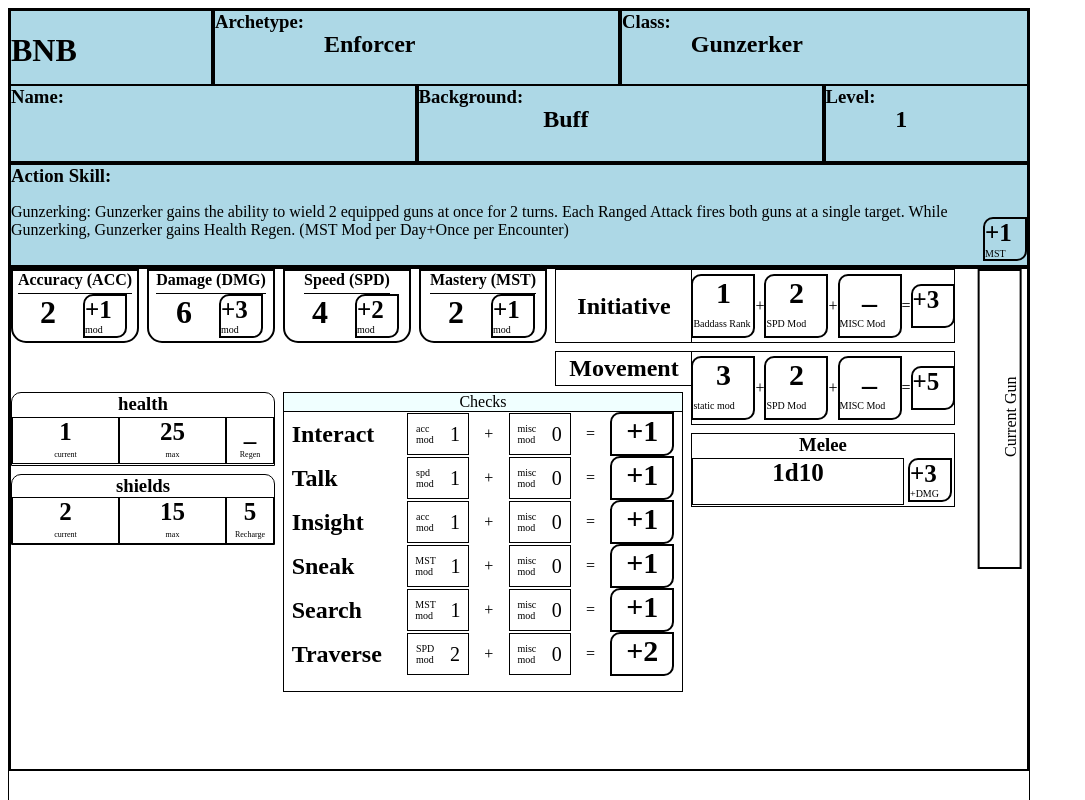
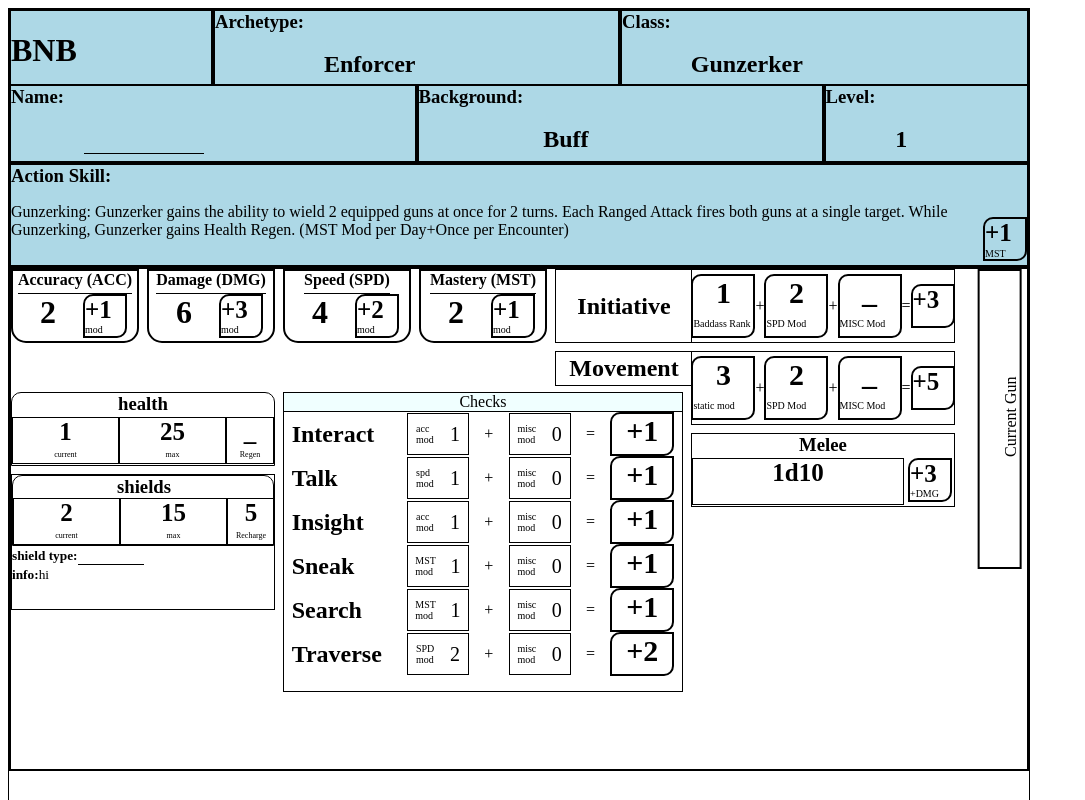
Before and after one commit to chrehall68/character-sheet, a React (Create React App) app: page / in a window 1280 px wide. Shown: the top 800 px of the page, without its empty margins (0-1085 px from the left). Built offline with nearby package versions, Linux system fonts and the light colour scheme.

Commit message:
get Editable working; use it

```diff
--- a/src/Body.css
+++ b/src/Body.css
@@ -226,6 +226,19 @@
 
 .shields{
     grid-column: span 4;
-    grid-template-rows: inherit;
-    grid-template-columns: inherit;
+    grid-row: span 7;
+    border:1px solid black;
+    overflow: hidden;
 }
+
+.shields .shieldInput{
+    display: block;
+    width : 240px;
+    overflow: hidden;
+}
+.shields .shieldInput p, .shields .shieldInput h5{
+    display:inline-block;
+    margin: auto auto;
+    padding: auto auto;
+    font-size: smaller;
+}
--- a/src/Body.js
+++ b/src/Body.js
@@ -2,6 +2,7 @@
 import "./Body.css"
 
 import { ModifierBox, LargeModifierBox, LongModifierBox } from './ModifierBox'
+import { Editable } from './Editable'
 
 class SmallAttr extends React.Component {
     constructor(props) {
@@ -171,6 +172,8 @@
     render() {
         return <div className="shields" style={this.props.style}>
             <HeaderCurMaxMod header="shields" cur="2" max="15" mod="5" mod_label="Recharge" />
+            <span className="shieldInput"><h5>shield type: </h5><p><Editable callback={() => { console.log("no") }} /></p></span>
+            <span className="shieldInput"><h5>info: </h5><p><Editable initialVal="hi" /></p></span>
         </div>
     }
 }
@@ -195,7 +198,7 @@
                 <Health style={{ gridRow: "7/span 4" }} />
                 <Checks style={{ gridRow: "7/span 15" }} />
                 <Melee style={{ gridRow: "9/span 4" }} />
-                <Shields style={{ gridRow: "11 / span 4" }} />
+                <Shields style={{ gridRow: "11 / span 7" }} />
             </div>
         )
     }
--- /dev/null
+++ b/src/Editable.css
@@ -0,0 +1,10 @@
+.editable{
+    font-size: inherit;
+    font-weight: inherit;
+    font-family: inherit;
+    display: inherit;
+    margin: inherit;
+    padding: inherit;
+    background-color: inherit;
+    border:none;
+}
--- /dev/null
+++ b/src/Editable.js
@@ -0,0 +1,63 @@
+import React from 'react'
+import { PropTypes } from 'prop-types';
+import "./Editable.css"
+
+export class Editable extends React.Component {
+    constructor(props) {
+        super(props)
+        this.callback = this.props.callback || Editable.defaultProps.callback
+        this.maxChars = this.props.maxChars || Editable.defaultProps.maxChars
+        this.pass_props = {};
+        this.state = { value: this.props.initialVal || Editable.defaultProps.initialVal }
+
+    }
+
+    render() {
+        return <input type="text" maxLength={this.maxChars} onKeyPress={this.onKeyPress} onChange={this.onChange}
+            val={this.state.value} className="editable"
+            defaultValue={this.state.value}
+            style={{
+                borderBottom: (this.state.value.length > 0 ? "none" : "1px solid black"),
+                width: Math.max(10, this.getCharacterLength()) + "ch"
+            }}>
+
+        </input>
+    }
+
+    onKeyPress = (event) => {
+        if (event.key === "Enter") {
+            event.preventDefault()
+            document.activeElement.blur()
+            this.callback()
+        }
+    }
+
+    onChange = (event) => {
+        this.setState({ value: event.target.value })
+        console.log(this.state.value)
+    }
+
+    getCharacterLength() {
+        var count = 0;
+        [...this.state.value].forEach(element => {
+            if (element === element.toUpperCase()) {
+                // it's upper case
+                count += 1.5
+            }
+            else count += 1.15
+        });
+        return count;
+    }
+}
+
+Editable.defaultProps = {
+    callback: () => { },
+    maxChars: 12,
+    initialVal: ""
+}
+
+Editable.propTypes = {
+    callback: PropTypes.func,
+    maxChars: PropTypes.number,
+    initialVal: PropTypes.string
+}
--- a/src/Header.js
+++ b/src/Header.js
@@ -1,5 +1,7 @@
 import React from 'react'
 import { ModifierBox } from './ModifierBox'
+import { Editable } from './Editable'
+
 import "./Header.css"
 
 class Item extends React.Component {
@@ -14,16 +16,8 @@
     render() {
         return <span className={this.cn} >
             <h3 className="box_label">{this.box_label}</h3>
-            <h2 className="main_content" contentEditable="true" suppressContentEditableWarning={true} onKeyPress={this.onKeyPress}>{this.main_content}</h2>
+            <h2 className="main_content"><Editable initialVal={this.main_content} /></h2>
         </span>
-    }
-
-    onKeyPress = (event) => {
-        if (event.key === "Enter") {
-            event.preventDefault()
-            console.log("yes")
-            document.activeElement.blur()
-        }
     }
 }
 
```
